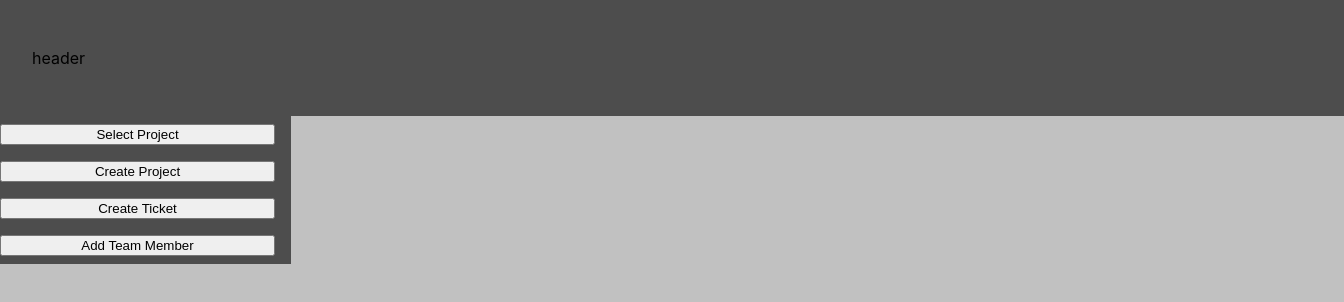
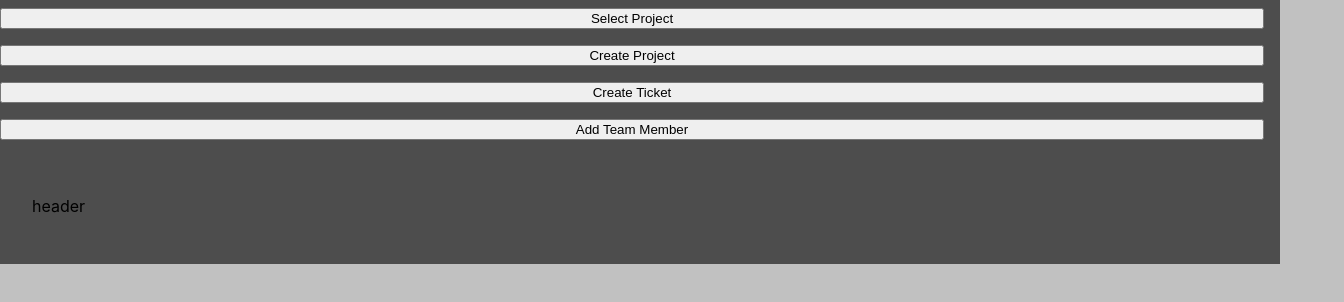
Before and after one commit to KentenRoth/Task-ManagerV2, a React (Create React App) app: page / in a window 1280 px wide. Shown: the top 302 px of the page, 1344 px wide, since content can reach past the window. Built offline with nearby package versions, Linux system fonts and the light colour scheme; no server answers.

Commit message:
Adjusted sidebar and header

```diff
--- a/src/App.tsx
+++ b/src/App.tsx
@@ -24,9 +24,10 @@ function App() {
 	return (
 		<>
 			<BrowserRouter>
-				<Header />
+				<Sidebar />
 				<div className="appContent">
-					<Sidebar />
+					<Header />
+
 					<Routes>
 						<Route path="/" element={<TaskManager />} />
 						<Route path="/login" element={<Login />} />
```
